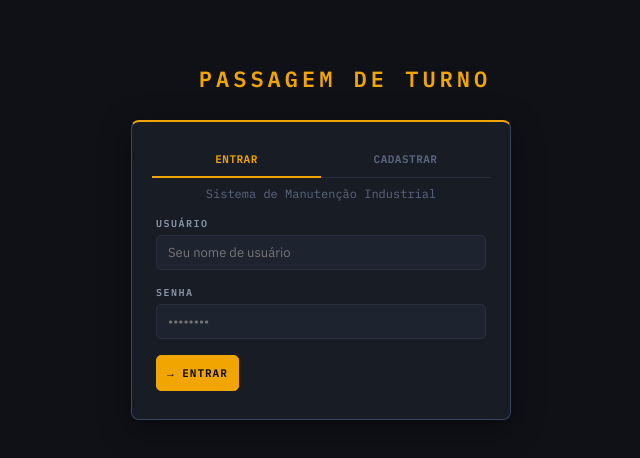
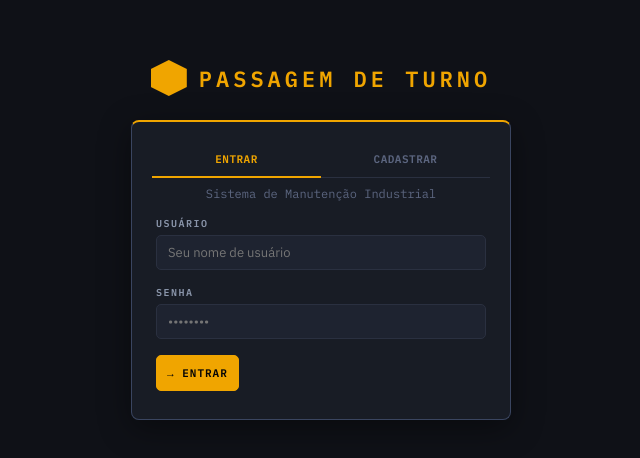
Before and after one commit to otamiran/projeto-final, a React (Vite) app: page / in a window 1280 px wide. Shown: the part 160-618 px from the top of the page, without its empty margins (319-959 px from the left). Built offline with nearby package versions, Linux system fonts and the light colour scheme.

Commit message:
Update global.css

```diff
--- a/src/estilos/global.css
+++ b/src/estilos/global.css
@@ -337,7 +337,8 @@ select option {
 .hexagono {
   width: 26px;
   height: 26px;
-  background: image-url('./favicon.icon.png');
+  background-image: url('./favicon.icon.png');
+  background: var(--ambar);
   clip-path: polygon(50% 0%, 100% 25%, 100% 75%, 50% 100%, 0% 75%, 0% 25%);
   flex-shrink: 0;
 }
```
